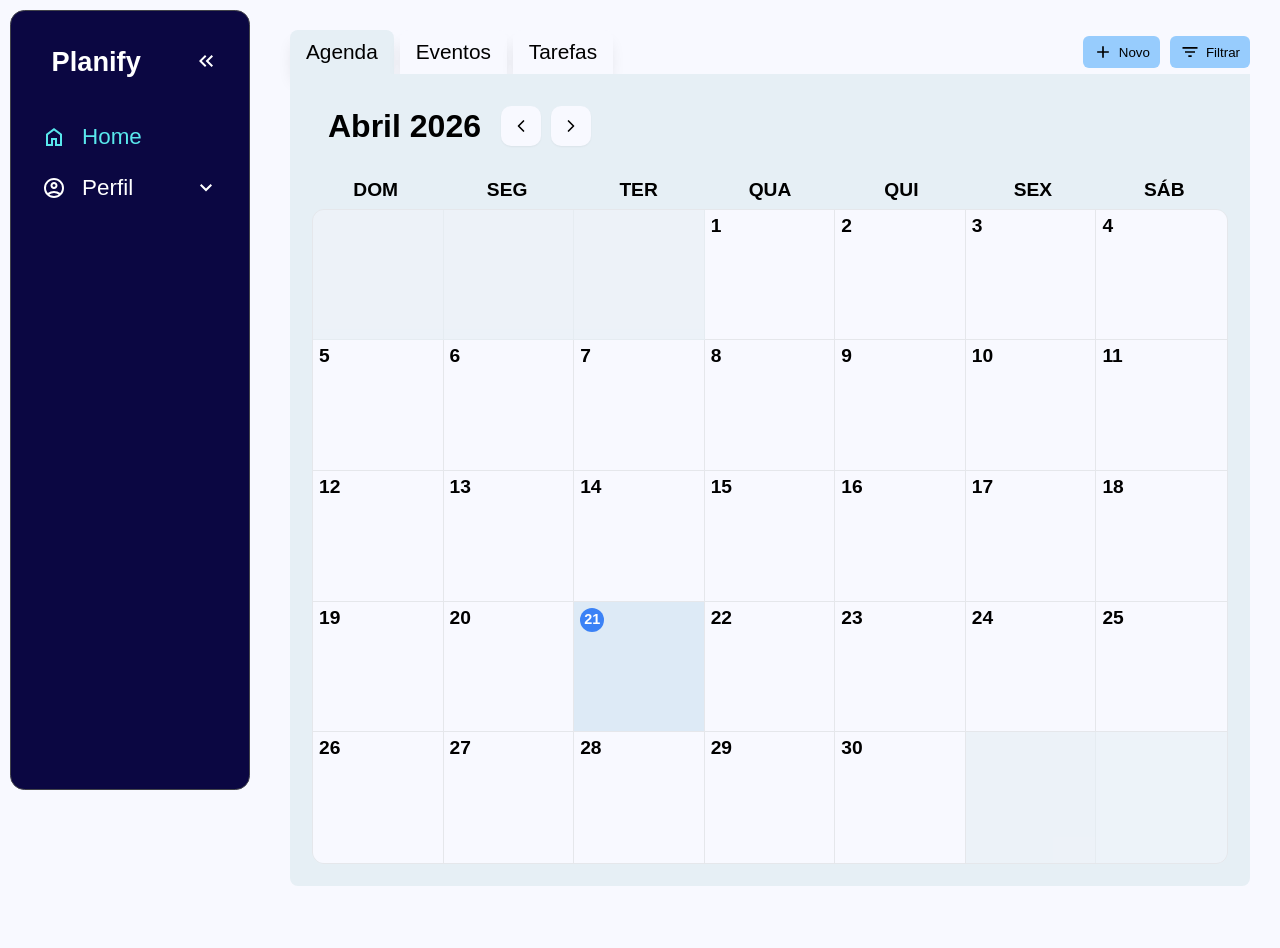
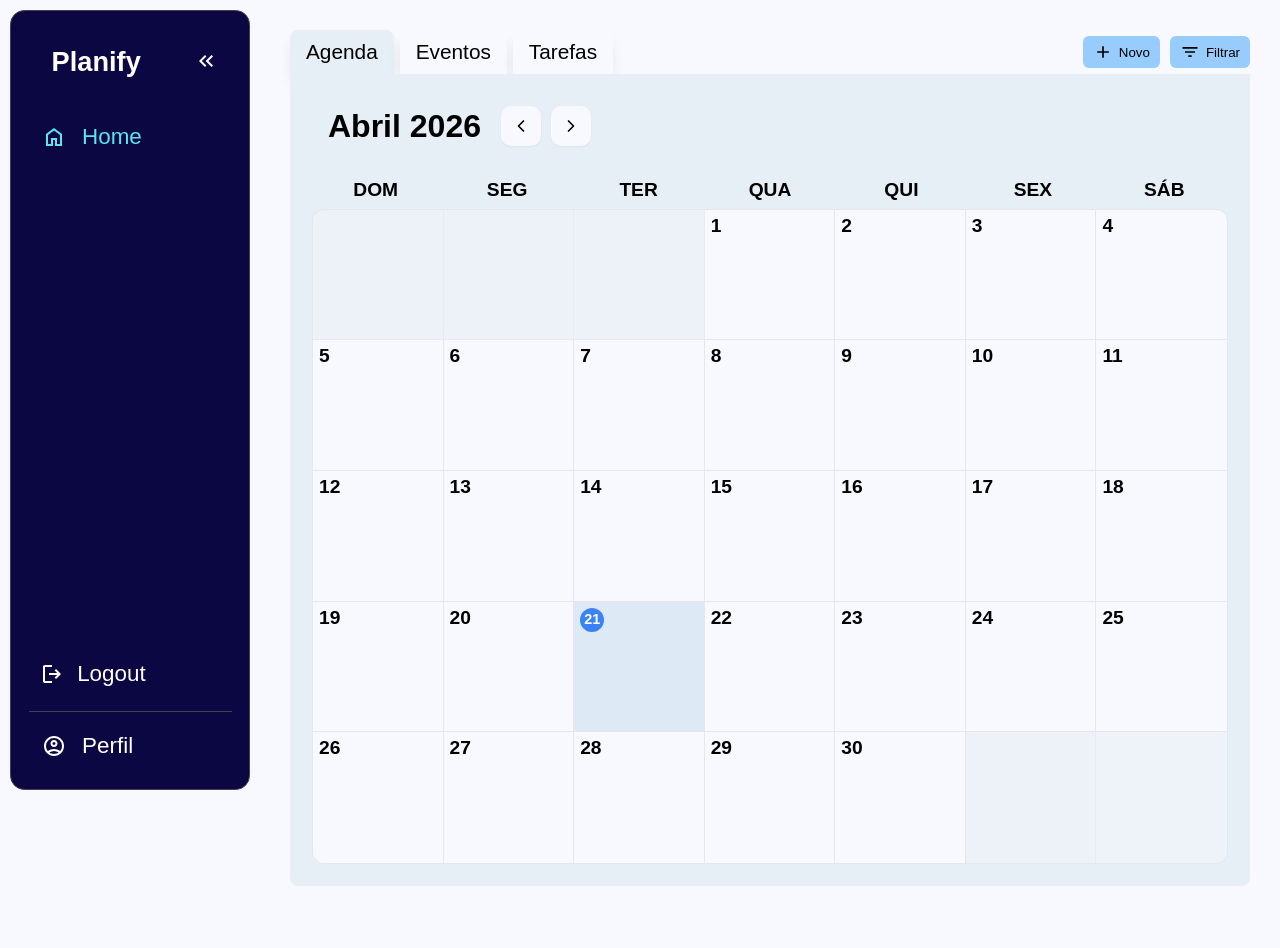
Before and after one commit to MEduardaNunes/TP-ES, a Django app: page /schedule/main_calendar_view/ in a window 1280 px wide. Run offline with Django 5.2, Linux system fonts and the light colour scheme; a user stored in the database is signed in; data that the repository does not hold is empty; some web fonts are replaced.

Commit message:
melhorando interface

```diff
--- a/tp_es/schedules/static/schedules/css/calendar.css
+++ b/tp_es/schedules/static/schedules/css/calendar.css
@@ -10,6 +10,9 @@ body {
 
 #sidebar ul {
   list-style: none;
+  flex: 1;
+  display: flex;
+  flex-direction: column;
 }
 
 #sidebar > ul > li:first-child{
@@ -38,6 +41,44 @@ body {
   display: flex;
   align-items: center;
   gap: 1em;
+}
+
+.logout-form {
+  margin-top: auto;
+}
+
+#sidebar.close ul li span {
+  display: none;
+}
+
+#sidebar a span, #sidebar .dropdown-btn span {
+  flex-grow: 1;
+  font-size: 1.4rem;
+}
+
+#sidebar a span, #sidebar .dropdown-btn span, .logout-btn span {
+  flex-grow: 1;
+  font-size: 1.4rem;
+}
+
+.logout-btn {
+  width: 100%;
+  display: flex;
+  align-items: center;
+  gap: 1em;
+
+  padding: 0.85em;
+  border-radius: 0.5em;
+
+  background: none;
+  border: none;
+  color: var(--text-clr);
+  cursor: pointer;
+  text-align: left;
+}
+
+.logout-btn:hover {
+  background-color: var(--hover-clr);
 }
 
 .dropdown-btn{
@@ -87,6 +128,9 @@ main p {
   transition: 300ms ease-in-out;
   overflow: hidden;
   text-wrap: nowrap;
+
+  display: flex;
+  flex-direction: column;
 }
 
 #sidebar.close {
@@ -155,8 +199,7 @@ main p {
   padding-left: 2em;
 }
 
-.sub-menu li a,
-.logout-btn {
+.sub-menu li a {
     display: flex !important;
     align-items: center;
     width: 100%;
@@ -180,8 +223,7 @@ main p {
     width: 100%;
 }
 
-.sub-menu li a:hover,
-.logout-btn:hover {
+.sub-menu li a:hover {
     background-color: var(--hover-clr);
     color: #fff;
 }
@@ -203,6 +245,8 @@ main p {
   #sidebar{
     height: 60px;
     width: 100%;
+    display: flex;
+    flex-direction: column;
     border-right: none;
     border-top: 1px solid var(-line-clr);
     padding: 0;
@@ -212,7 +256,10 @@ main p {
 
     > ul {
       padding: 0;
-      display: grid;
+      list-style: none;
+      flex: 1; /* Isso faz a lista ocupar todo o espaço vazio */
+      display: flex;
+      flex-direction: column;
       grid-auto-columns: 60px;
       grid-auto-flow: column;
       align-items: center;
@@ -246,7 +293,40 @@ main p {
   }
 }
 
+.logout-item {
+  margin-top: auto; /* Agora isso vai empurrar tudo pro final! */
+  width: 100%;
+  padding-bottom: 5px;
+}
 
+.logout-form {
+  margin: 0;
+  width: 100%;
+}
+
+#sidebar ul {
+  list-style: none;
+  flex: 1;
+  display: flex;
+  flex-direction: column;
+}
+
+.push-bottom {
+  margin-top: auto; /* Empurra este item e os que estão abaixo dele para o fim */
+  border-top: 1px solid var(--line-clr);
+  padding-top: 10px;
+}
+
+.logout-form {
+  margin-top: 5px; /* Apenas um pequeno respiro entre o Perfil e o Logout */
+}
+
+.profile-item {
+  border-top: 1px solid var(--line-clr); /* A linha entre eles */
+  margin-top: 8px;
+  padding-top: 8px;
+  width: 100%;
+}
 
 .calendar-header {
   display: flex;
@@ -525,9 +605,14 @@ main p {
   }
 
   #sidebar {
-    height: 60px;
+    height: 100vh;
+    display: flex;
     width: 100%;
+    margin: 0;
+    top: 0;
     border-right: none;
+    flex-direction: column;
+    justify-content: space-between;
     border-top: 1px solid var(--line-clr);
     padding: 0;
     position: fixed;
--- a/tp_es/schedules/static/schedules/js/app.js
+++ b/tp_es/schedules/static/schedules/js/calendar.js
@@ -1,35 +1,3 @@
-const toggleButton = document.getElementById('toggle-btn')
-const sidebar = document.getElementById('sidebar')
-
-
-function toggleSidebar(){
-    sidebar.classList.toggle('close')
-    toggleButton.classList.toggle('rotate')
-
-    closeAllSubMenus()
-}
-
-function toggleSubMenu(button){
-    if(!button.nextElementSibling.classList.contains('show')) {
-        closeAllSubMenus()
-    }
-
-    button.nextElementSibling.classList.toggle('show')
-    button.classList.toggle('rotate')
-
-    if(sidebar.classList.contains('close')) {
-        sidebar.classList.toggle('close')
-        toggleButton.classList.toggle('rotate')
-    }
-}
-
-function closeAllSubMenus(){
-    Array.from(sidebar.getElementsByClassName('show')).forEach(ul => {
-        ul.classList.remove('show')
-        ul.previousElementSibling.classList.remove('rotate')
-    })
-}
-
 const DAY_START_MIN = 7 * 60;
 const DAY_END_MIN   = 22 * 60;
 const DAY_RANGE_MIN = DAY_END_MIN - DAY_START_MIN;
--- /dev/null
+++ b/tp_es/schedules/static/schedules/js/sidebar.js
@@ -0,0 +1,31 @@
+const toggleButton = document.getElementById('toggle-btn')
+const sidebar = document.getElementById('sidebar')
+
+
+function toggleSidebar(){
+    sidebar.classList.toggle('close')
+    toggleButton.classList.toggle('rotate')
+
+    closeAllSubMenus()
+}
+
+function toggleSubMenu(button){
+    if(!button.nextElementSibling.classList.contains('show')) {
+        closeAllSubMenus()
+    }
+
+    button.nextElementSibling.classList.toggle('show')
+    button.classList.toggle('rotate')
+
+    if(sidebar.classList.contains('close')) {
+        sidebar.classList.toggle('close')
+        toggleButton.classList.toggle('rotate')
+    }
+}
+
+function closeAllSubMenus(){
+    Array.from(sidebar.getElementsByClassName('show')).forEach(ul => {
+        ul.classList.remove('show')
+        ul.previousElementSibling.classList.remove('rotate')
+    })
+}
--- a/tp_es/schedules/templates/schedules/calendar.html
+++ b/tp_es/schedules/templates/schedules/calendar.html
@@ -10,11 +10,11 @@
   <title>Planify</title>
   <link rel="stylesheet" href="{% static 'schedules/css/calendar.css' %}" />
   <link rel="stylesheet" href="{% static 'tp_es/css/base.css' %}" />
-  <script type="text/javascript" src="{% static 'schedules/js/app.js' %}" defer></script>
  </head>
 
 <body>
   <nav id="sidebar">
+    {% with rota_atual=request.resolver_match.url_name %}
     <ul>
       <li>
         <span class="logo">Planify</span>
@@ -25,43 +25,36 @@
           </svg>
         </button>
       </li>
-      <li class="active">
+
+      <li class="{% if rota_atual == 'main_calendar_view' %}active{% endif %}">
         <a href="{% url 'schedules:main_calendar_view' %}">
           <svg xmlns="http://www.w3.org/2000/svg" height="24px" viewBox="0 -960 960 960" width="24px" fill="#e3e3e3">
             <path
               d="M240-200h120v-240h240v240h120v-360L480-740 240-560v360Zm-80 80v-480l320-240 320 240v480H520v-240h-80v240H160Zm320-350Z" />
           </svg>
+
             <span>Home</span>
         </a>
       </li>
-      <li>
-        <button onclick=toggleSubMenu(this) class="dropdown-btn">
-          <svg xmlns="http://www.w3.org/2000/svg" height="24px" viewBox="0 -960 960 960" width="24px" fill="#e3e3e3">
-            <path
-              d="M234-276q51-39 114-61.5T480-360q69 0 132 22.5T726-276q35-41 54.5-93T800-480q0-133-93.5-226.5T480-800q-133 0-226.5 93.5T160-480q0 59 19.5 111t54.5 93Zm146.5-204.5Q340-521 340-580t40.5-99.5Q421-720 480-720t99.5 40.5Q620-639 620-580t-40.5 99.5Q539-440 480-440t-99.5-40.5ZM480-80q-83 0-156-31.5T197-197q-54-54-85.5-127T80-480q0-83 31.5-156T197-763q54-54 127-85.5T480-880q83 0 156 31.5T763-763q54 54 85.5 127T880-480q0 83-31.5 156T763-197q-54 54-127 85.5T480-80Zm100-95.5q47-15.5 86-44.5-39-29-86-44.5T480-280q-53 0-100 15.5T294-220q39 29 86 44.5T480-160q53 0 100-15.5ZM523-537q17-17 17-43t-17-43q-17-17-43-17t-43 17q-17 17-17 43t17 43q17 17 43 17t43-17Zm-43-43Zm0 360Z" />
-          </svg>
-          <span>Perfil</span>
-          <svg xmlns="http://www.w3.org/2000/svg" height="24px" viewBox="0 -960 960 960" width="24px" fill="#e3e3e3">
-            <path d="M480-344 240-584l56-56 184 184 184-184 56 56-240 240Z" />
-          </svg>
-        </button>
-        <ul class="sub-menu">
-          <div>
-            <li>
-              <a href="{% url 'accounts:user_space' %}">Acessar Perfil</a>
-            </li>
-            <li>
-              <form action="{% url 'schedules:logout' %}" method="post" style="display: inline;">
+
+      <li class="logout-item">
+        <form action="{% url 'schedules:logout' %}" method="post" class="logout-form">
           {% csrf_token %}
           <button type="submit" class="logout-btn">
+            <svg xmlns="http://www.w3.org/2000/svg" height="24px" viewBox="0 -960 960 960" width="24px" fill="#e3e3e3"><path d="M200-120q-33 0-56.5-23.5T120-200v-560q0-33 23.5-56.5T200-840h280v80H200v560h280v80H200Zm440-160-55-58 102-102H360v-80h327L585-622l55-58 200 200-200 200Z"/></svg>
             <span>Logout</span>
           </button>
         </form>
       </li>
-          </div>
-        </ul>
+
+      <li class="profile-item {% if rota_atual == 'user_space' %}active{% endif %}">
+         <a href="{% url 'accounts:user_space' %}">
+          <svg xmlns="http://www.w3.org/2000/svg" height="24px" viewBox="0 -960 960 960" width="24px" fill="#e3e3e3"><path d="M234-276q51-39 114-61.5T480-360q69 0 132 22.5T726-276q35-41 54.5-93T800-480q0-133-93.5-226.5T480-800q-133 0-226.5 93.5T160-480q0 59 19.5 111t54.5 93Zm146.5-204.5Q340-521 340-580t40.5-99.5Q421-720 480-720t99.5 40.5Q620-639 620-580t-40.5 99.5Q539-440 480-440t-99.5-40.5ZM480-80q-83 0-156-31.5T197-197q-54-54-85.5-127T80-480q0-83 31.5-156T197-763q54-54 127-85.5T480-880q83 0 156 31.5T763-763q54 54 85.5 127T880-480q0 83-31.5 156T763-197q-54 54-127 85.5T480-80Zm100-95.5q47-15.5 86-44.5-39-29-86-44.5T480-280q-53 0-100 15.5T294-220q39 29 86 44.5T480-160q53 0 100-15.5ZM523-537q17-17 17-43t-17-43q-17-17-43-17t-43 17q-17 17-17 43t17 43q17 17 43 17t43-17Zm-43-43Zm0 360Z" /></svg>
+          <span>Perfil</span>
+        </a>
       </li>
     </ul>
+    {% endwith %}
   </nav>
   <main>
     <div class="tabs-header">
@@ -272,6 +265,8 @@
     };
   </script>
   <script src="{% static 'schedules/js/tabs.js' %}" defer></script>
+  <script src="{% static 'schedules/js/sidebar.js' %}" defer></script>
+  <script src="{% static 'schedules/js/calendar.js' %}" defer></script>
 </body>
 
 </html>
```
Also changed, not shown: tp_es/accounts/templates/user.html (+32 -20 lines), tp_es/static/images/arrow_back_icon.svg (added), tp_es/static/images/arrow_forward_icon.svg (added), tp_es/static/images/close_icon.svg (added). Lines whose indentation alone changed are shown as unchanged.
